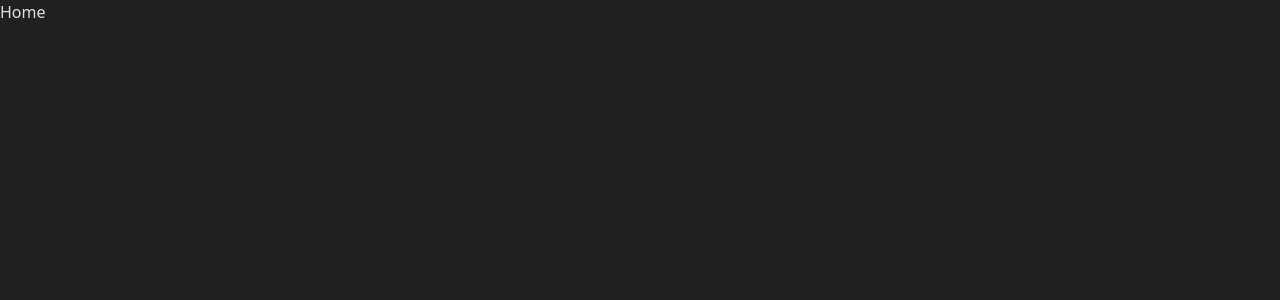
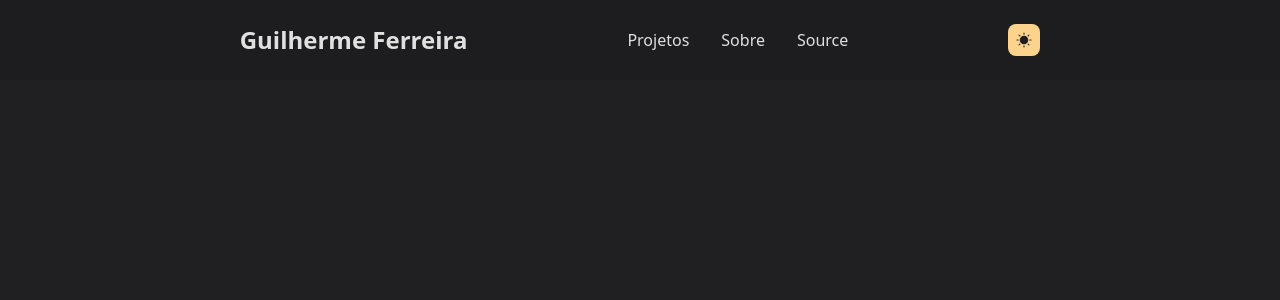
Before and after one commit to guibrbs/guilherme-ferreira, a Next.js app: page / in a window 1280 px wide. Shown: the top 300 px of the page. Built offline with nearby package versions, Linux system fonts and the light colour scheme.

Commit message:
:rocket: Adding header on home

```diff
--- a/pages/index.tsx
+++ b/pages/index.tsx
@@ -1,9 +1,10 @@
 import type { NextPage } from 'next'
+import Header from '../components/Header'
 
 const Home: NextPage = () => {
   return (
     <div>
-      Home
+      <Header />
     </div>
   )
 }
```
